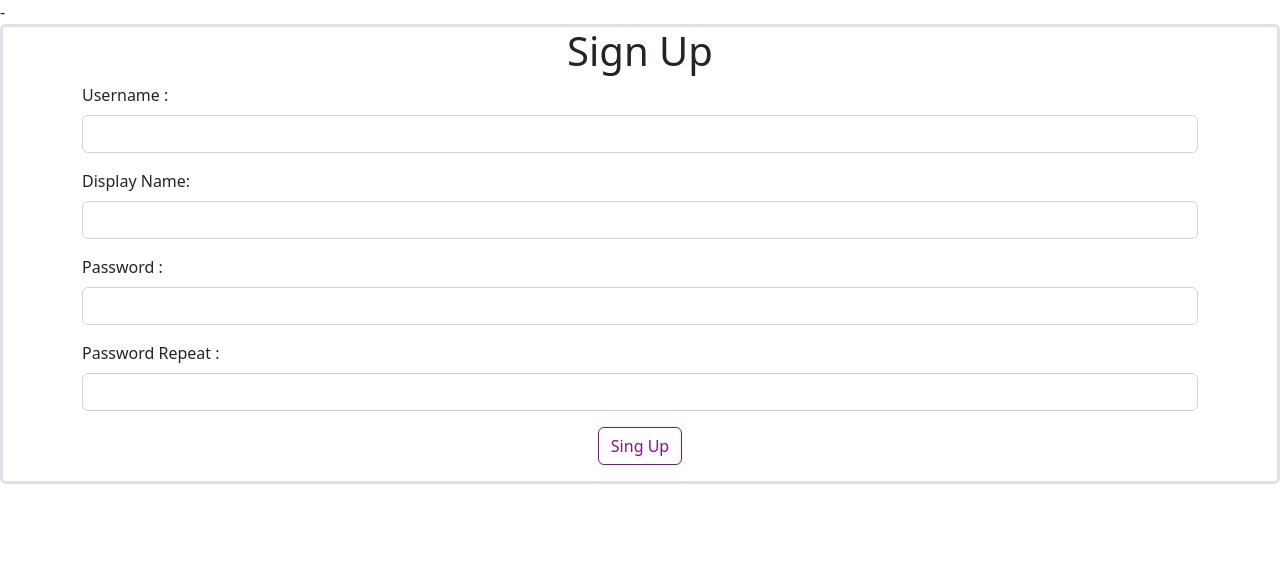
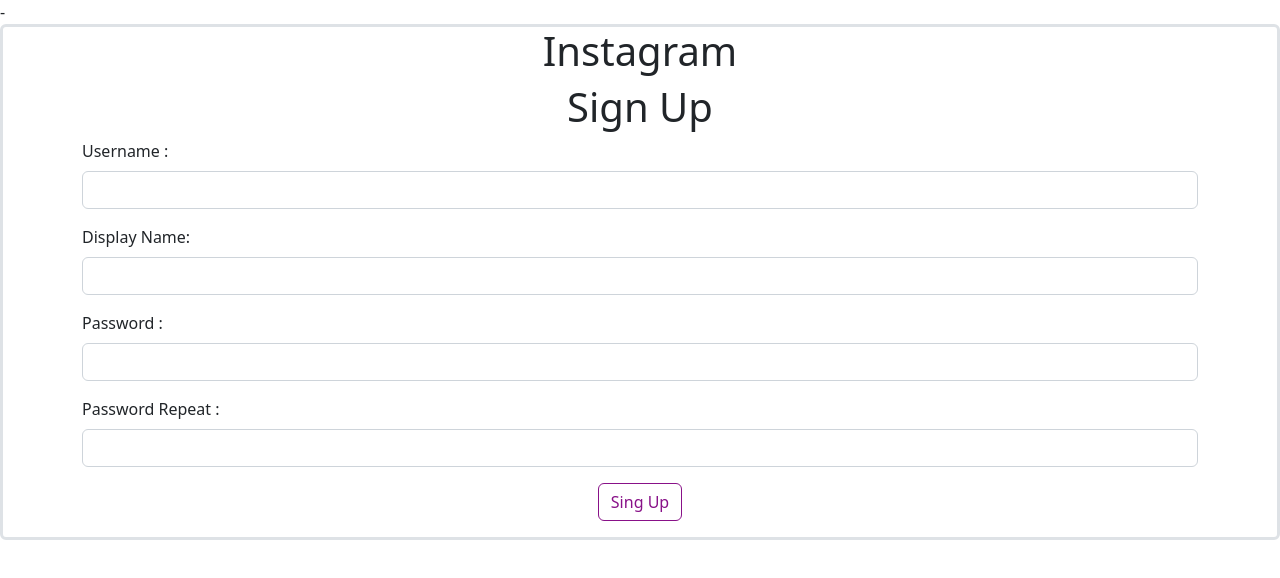
Before and after one commit to mehmetklllc/clone-instagram, a React (Create React App) app: page / in a window 1280 px wide. Shown: the top 578 px of the page. Built offline with nearby package versions, Linux system fonts and the light colour scheme.

Commit message:
added bootstrap-override.scss for react project

```diff
--- a/src/UserSignupPage.js
+++ b/src/UserSignupPage.js
@@ -31,6 +31,7 @@ class UserSignupPage extends React.Component {
             <div className="border border-3 rounded ">
                 <div className="container">
                     <form>
+                        <h1 className="text-center">Instagram</h1>
                         <h1 className="text-center">Sign Up</h1>
                         <div className="mb-3">
                             <label className="form-label">Username : </label>
```
